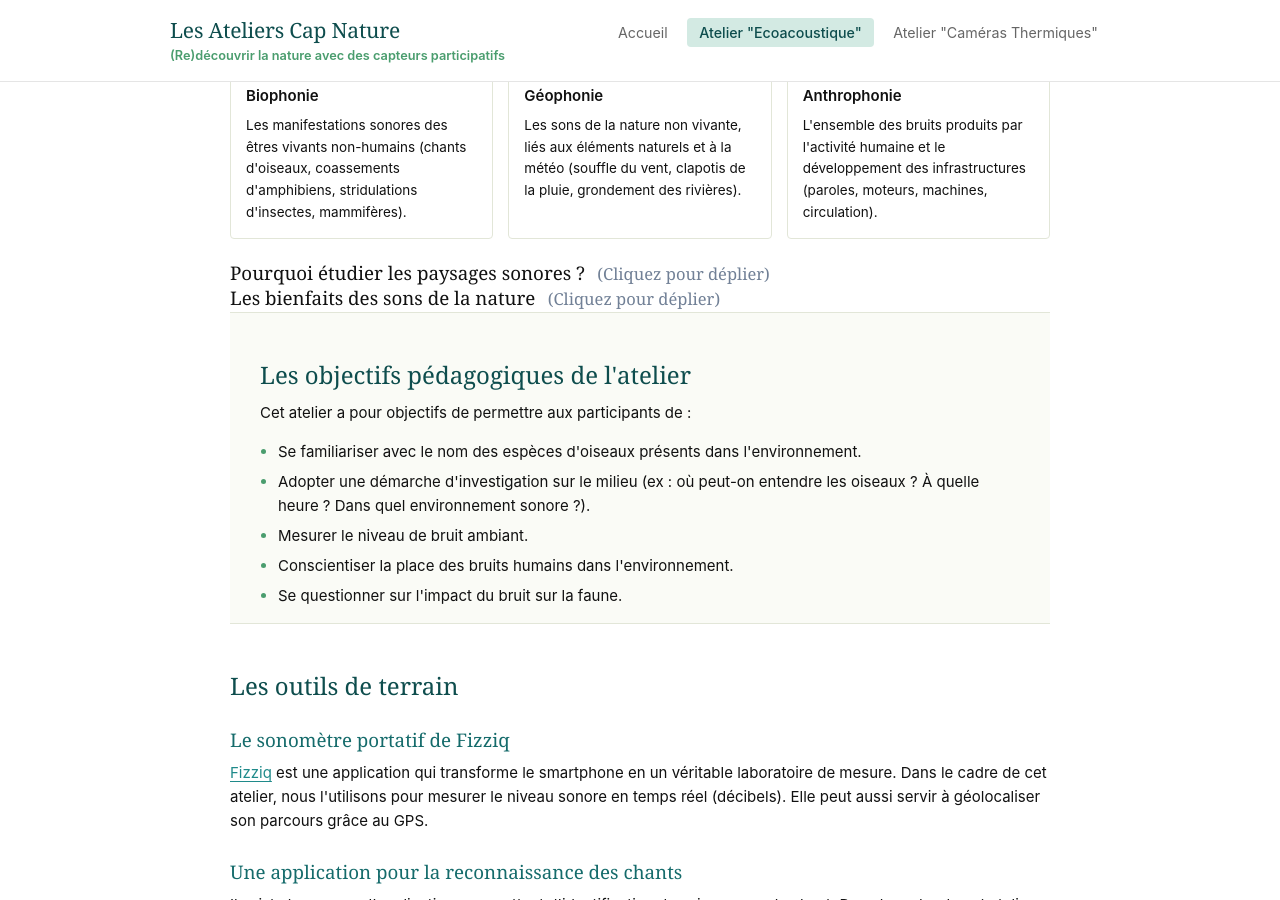
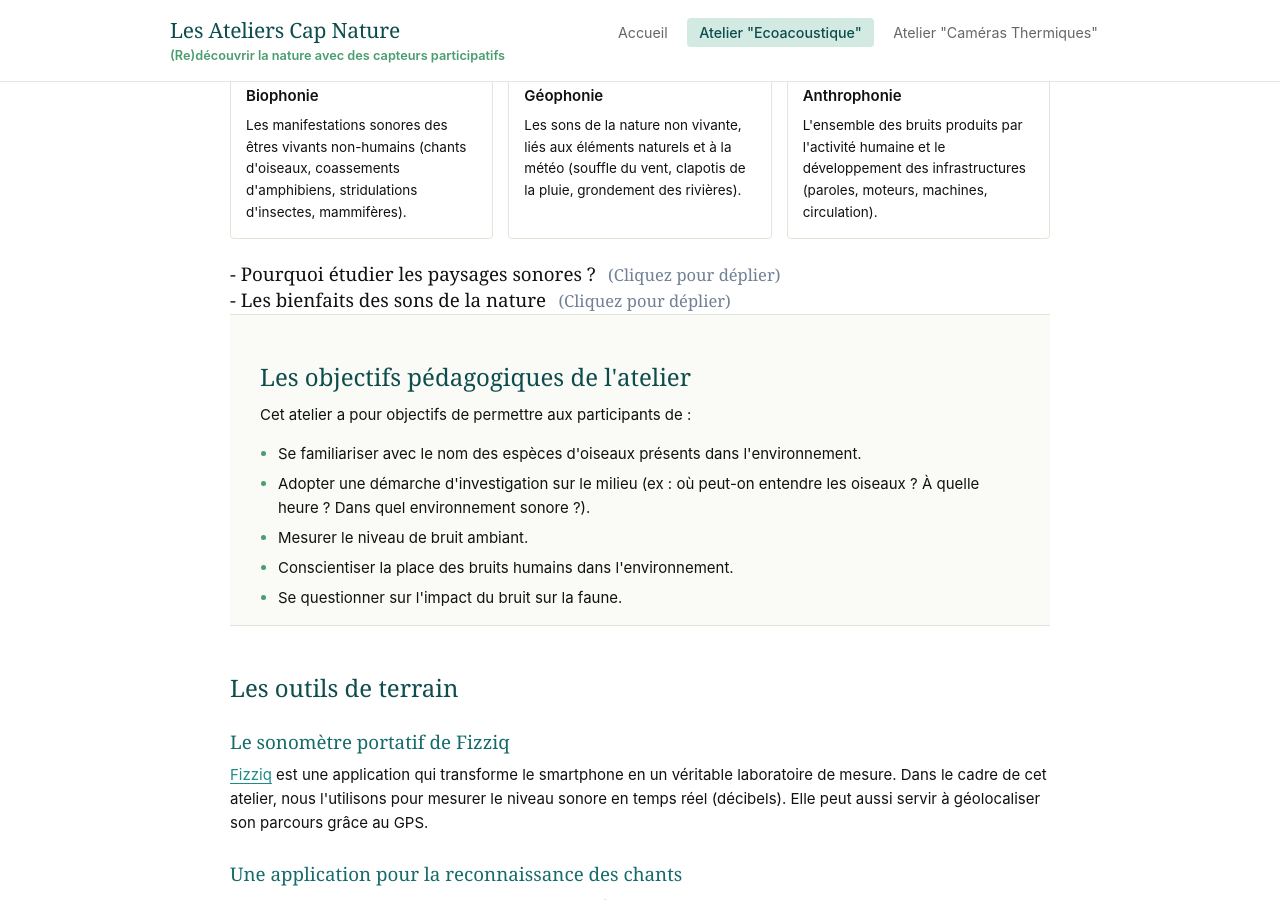
Before and after one commit to marieleapouliquen/wiki-cap-nature, a Jekyll site: the page built from _pages/module-oiseaux/index.md, in a window 1280 px wide and 900 px high, scrolled down 527 px. Built offline with Jekyll 4.4.1, drawn with Linux system fonts in a browser that asks for light colours.

Commit message:
Update index.md

```diff
--- a/_pages/module-oiseaux/index.md
+++ b/_pages/module-oiseaux/index.md
@@ -55,8 +55,8 @@ title: "À l'écoute des oiseaux et du paysage sonore"
     onmouseover="this.style.color='var(--color-link, #2b6cb0)';"
     onmouseout="this.style.color='inherit';">
 
-    <h3 style="display: inline-block; margin-top: 0; margin-bottom: 0; color: inherit;">
-      Pourquoi étudier les paysages sonores ?
+    <h3 style="display: inline-block; margin-top: 1px; margin-bottom: 0; color: inherit;">
+      - Pourquoi étudier les paysages sonores ?
       <span style="font-size: 1.1rem; color: var(--color-text-muted, #718096); margin-left: 0.5rem; font-weight: normal;">
         (Cliquez pour déplier)
       </span>
@@ -146,8 +146,8 @@ title: "À l'écoute des oiseaux et du paysage sonore"
     onmouseover="this.style.color='var(--color-link, #2b6cb0)';"
     onmouseout="this.style.color='inherit';">
 
-    <h3 style="display: inline-block; margin-top: 0; margin-bottom: 0; color: inherit;">
-      Les bienfaits des sons de la nature
+    <h3 style="display: inline-block; margin-top: 1px; margin-bottom: 0; color: inherit;">
+      - Les bienfaits des sons de la nature
       <span style="font-size: 1.1rem; color: var(--color-text-muted, #718096); margin-left: 0.5rem; font-weight: normal;">
         (Cliquez pour déplier)
       </span>
```
